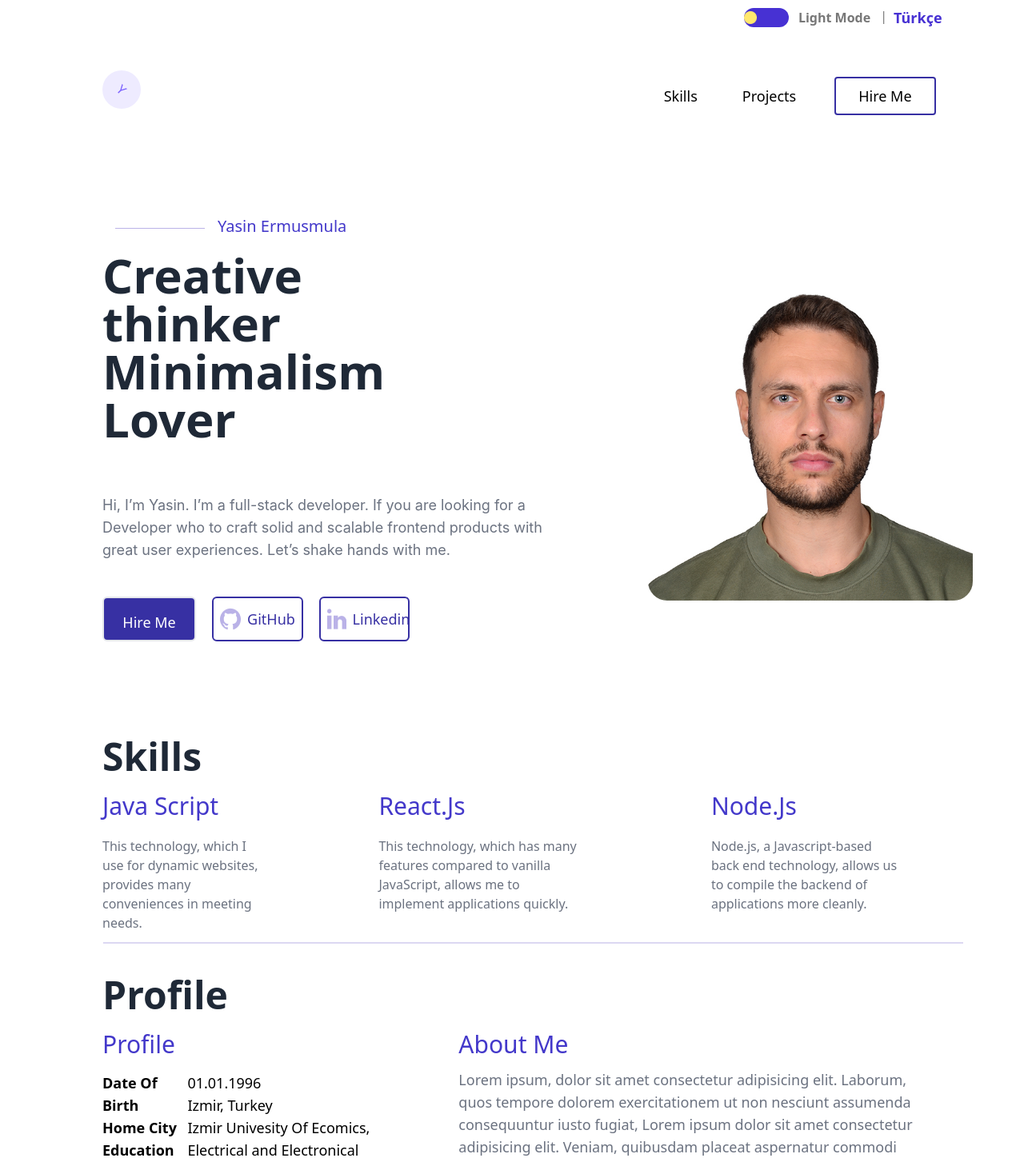
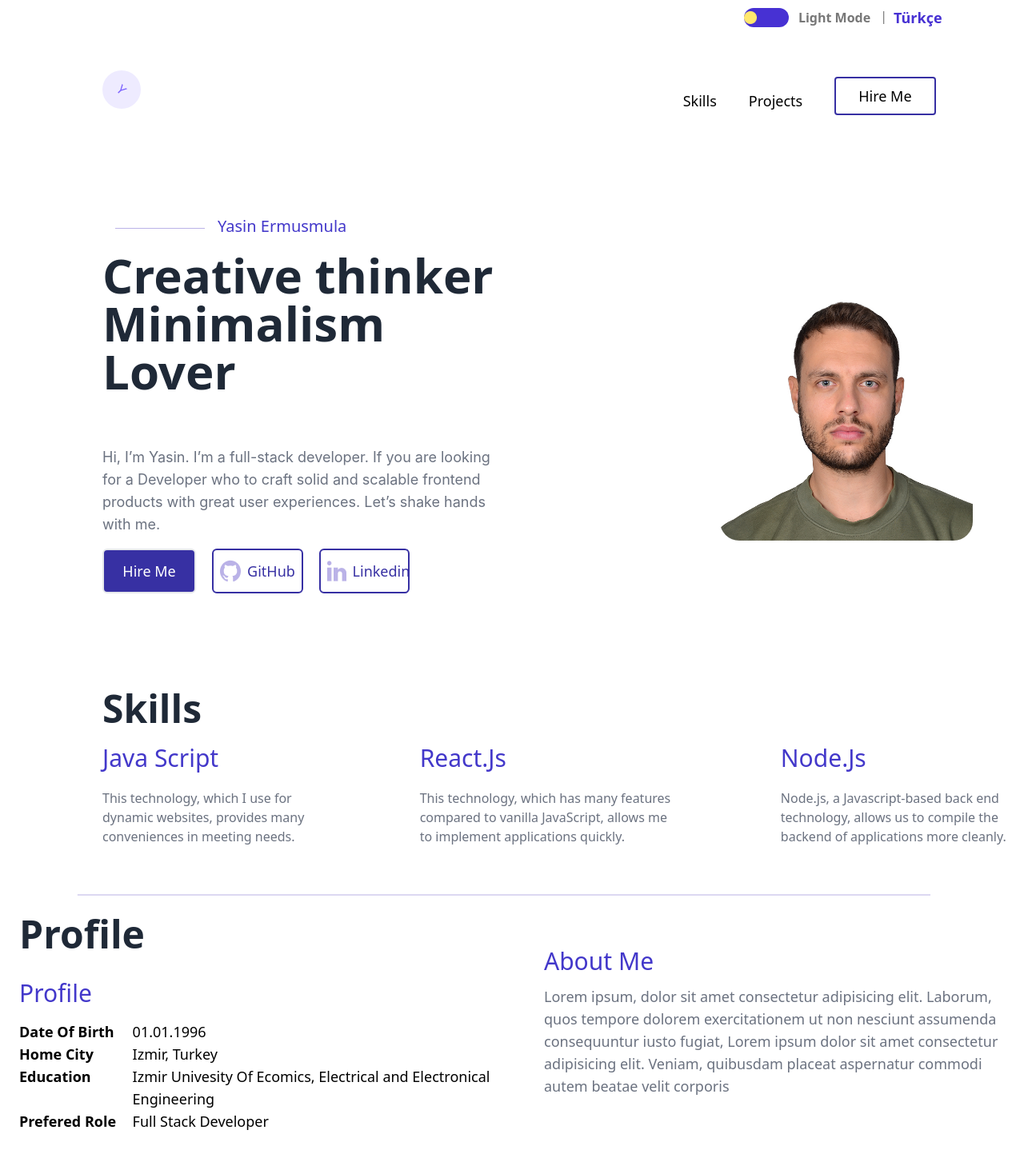
Before and after one commit to yasinermusmula/Websayfam, a React (Create React App) app in the folder web-sayfam/: page / in a window 1280 px wide. Shown: the top 1453 px of the page at 80% size. Built offline with nearby package versions, Linux system fonts and the light colour scheme.

Commit message:
some changes

```diff
--- a/web-sayfam/src/App.js
+++ b/web-sayfam/src/App.js
@@ -10,6 +10,7 @@ import "./App.css";
 import { DarkModeContext } from "./context/DarkModeContect";
 
 function App() {
+
   const [mode, setMode] = useState(
     localStorage.getItem("mode") === "light" ? "light" : "dark"
   );
--- a/web-sayfam/src/components/Footer.js
+++ b/web-sayfam/src/components/Footer.js
@@ -6,13 +6,13 @@ export default function Footer() {
   const FooterData = useSelector((store) => store.footerData);
 
   return (
-    <div className=" dark:bg-[#141414] w-full bg-[#F9F9F9] mt-20" id="hire-me">
-      <section className="flex-col ml-32 pt-32 h-full dark:bg-[#141414]">
-        <div className="dark:text-[#AEBCCF]  text-5xl not-italic font-semibold md:w-[600px]">
+    <div className=" dark:bg-[#141414] w-full bg-[#F9F9F9] mt-20 md:flex-col" id="hire-me">
+      <section className="flex-col ml-32 pt-32 h-full dark:bg-[#141414] ">
+        <div className="dark:text-[#AEBCCF]  text-5xl not-italic font-semibold ">
           {FooterData.footerText}
         </div>
 
-        <div className="flex md:flex-row flex-col justify-between my-5 md:gap-0">
+        <div className="flex flex-col justify-between my-5 md:gap-0">
           <div className=" flex flex-row h-6 mt-16 ">
             <img src={ok} alt="resim" />
             <p className="dark:text-[#BAB2E7] text-[#AF0C48] text-xl ml-3">
--- a/web-sayfam/src/components/Header.js
+++ b/web-sayfam/src/components/Header.js
@@ -36,8 +36,8 @@ export default function Header() {
   }
 
   return (
-    <header>
-      <div className="main-header pt-2 relative ">
+    <header className="md:flex-col">
+      <div className="main-header pt-2 relative md:flex-col">
         <div className="second-div ps-2 text-lg">
           <button
             onClick={changeLanguage}
@@ -49,7 +49,7 @@ export default function Header() {
         <div className="header-div text-[#777777] ">|</div>
         <div
           className="
-            dark:text-[#D9D9D9] text-black third-div md:float-right "
+            dark:text-[#D9D9D9] text-black third-div"
         >
           <button
             className="flex items-center space-x-2 w-14 h-6  dark:bg-[#3A3A3A] bg-[#4731D3] rounded-full"
@@ -71,21 +71,21 @@ export default function Header() {
             Y
           </div>
         </div>
-        <div className="flex flex-col md:flex-row m-2">
+        <div className="flex m-2 md:flex-col md:mt-8 sm:flex-col md:items-center md:justify-center">
           <button
-            className="dark:text-[#6B7280] mx-0 md:mx-2 mt-3 py-2  text-lg font-medium"
+            className="dark:text-[#6B7280] mx-0  mt-3 py-2  text-lg font-medium"
             onClick={goSkills}
           >
             {HeaderData.skills}
           </button>
           <button
-            className="dark:text-[#6B7280] mx-0 md:mx-2 mt-3 py-2 p-10 text-lg font-medium"
+            className="dark:text-[#6B7280] mx-0 mt-3 py-2 p-10 text-lg font-medium"
             onClick={goProjects}
           >
             {HeaderData.projects}
           </button>
           <button
-            className="dark:text-[#3730A3] dark:bg-[#FFFFFF] border-2 text-lg font-medium border-[#3730A3] rounded px-7 py-2 mt-3 mb-3 md:mb-0"
+            className="dark:text-[#3730A3] dark:bg-[#FFFFFF] border-2 text-lg font-medium border-[#3730A3] rounded px-7 py-2 mt-3 mb-3"
             onClick={goHireMe}
           >
             {HeaderData.hireMe}
--- a/web-sayfam/src/components/Information.js
+++ b/web-sayfam/src/components/Information.js
@@ -16,9 +16,9 @@ export default function Information() {
 
   return (
     // <div>
-    <div className="main-div flex-col md:flex-row items-center justify-center ">
+    <div className="main-div items-center md:flex-col md:mt-8">
       <div>
-        <div className="dark:text-[#B7AAFF] photo-div text-[#4338CA] text-lg md:text-xl">
+        <div className="dark:text-[#B7AAFF] photo-div text-[#4338CA] text-lg ">
           <img src={line} className="ml-20 m-4 w-28" />
           <p>{InformationData.name}</p>
         </div>
@@ -26,14 +26,14 @@ export default function Information() {
           <h2>{InformationData.titleHeader}</h2>
         </div>
         <div>
-          <div className="dark:text-[#FFFFFF] mt-16 ml-16 w-3/5 h-32 text-lg text-[#6B7280] font-inter font-normal md:w-[553px]">
+          <div className="dark:text-[#FFFFFF] mt-16 ml-16 w-3/5 h-32 text-lg text-[#6B7280] font-inter font-normal">
             {InformationData.aboutInfoBody}
           </div>
         </div>
-        <div className="flex justify-center w-96 h-20 ml-16 md:justify-start">
+        <div className="flex justify-center w-96 h-20 ml-16 md:flex-col md:justify-center md:mt-24 md:mb-6">
           <a
             href="#hire-me"
-            className="dark:bg-[#E1E1FF] dark:text-[#000000] flex justify-center p-3 w-48 h-14 text-lg font-medium text-[#FFFFFF] bg-[#3730A3] border-2 rounded-md md:py-4"
+            className="dark:bg-[#E1E1FF] dark:text-[#000000] flex justify-center p-3 w-48 h-14 text-lg font-medium text-[#FFFFFF] bg-[#3730A3] border-2 rounded-md md:ml-5 md:w-32"
           >
             {InformationData.infoHireMe}
           </a>
@@ -41,7 +41,7 @@ export default function Information() {
           <a
             href="https://github.com/yasinermusmula"
             target="_blank"
-            className="dark:bg-[#383838] dark:text-[#E1E1FF] dark:border-[#E1E1FF] ml-5 w-48 h-14 flex items-center gap-2 border-2 rounded-md p-2 text-lg border-[#3730A3] text-[#3730A3] font-medium "
+            className="dark:bg-[#383838] dark:text-[#E1E1FF] dark:border-[#E1E1FF] ml-5 w-48 h-14 flex items-center gap-2 border-2 rounded-md p-2 text-lg border-[#3730A3] text-[#3730A3] font-medium md:w-32 md:mt-4"
           >
             <img src={mode === "dark" ? gitHubDark : gitHub} alt="github" />
             {/* <i class="fa-brands fa-github"></i> */}
@@ -52,7 +52,7 @@ export default function Information() {
           <a
             href="https://www.linkedin.com/feed/"
             target="_blank"
-            className="dark:bg-[#383838] dark:text-[#E1E1FF] dark:border-[#E1E1FF] ml-5 w-48 h-14 flex items-center gap-2 border-2 rounded-md p-2 text-lg border-[#3730A3] text-[#3730A3] font-medium "
+            className="dark:bg-[#383838] dark:text-[#E1E1FF] dark:border-[#E1E1FF] ml-5 w-48 h-14 flex items-center gap-2 border-2 rounded-md p-2 text-lg border-[#3730A3] text-[#3730A3] font-medium md:w-32"
           >
             <img
               src={mode === "dark" ? linkedInDark : linkedIn}
@@ -62,7 +62,7 @@ export default function Information() {
           </a>
         </div>
       </div>
-      <div className=" h-1/5 mt-8 md:h-full">
+      <div className=" h-1/5 mt-8">
         <img
           src={InformationData.portfoliaImg}
           alt="resim"
--- a/web-sayfam/src/components/Profile.js
+++ b/web-sayfam/src/components/Profile.js
@@ -7,28 +7,31 @@ export default function Profile() {
   const ProfileDataProps = useSelector((store) => store.profileDataProps);
 
   return (
-    <div className="w-11/12 md:flex md:flex-col">
-      <img src={vector} className="ml-32 w-11/12 text-end" />
-      <h2 className="dark:text-[#AEBCCF] flex flex-row justify-start ml-32 w-36 h-12 mt-10 mb-5 text-5xl not-italic font-semibold text-[#1F2937]">
+    <div className="w-full md:mt-80">
+      <div className="md:flex-col">
+        <div className="md:mt-48">
+          <img src={vector} className="w-10/12 ml-24 text-end" />
+        </div>
+        <div className="flex md:flex-col justify-center">
+          <div className="m-6">
+            <h2 className="dark:text-[#AEBCCF] text-5xl not-italic font-semibold text-[#1F2937] mb-8">
               {ProfileData.titleProfile}
             </h2>
-      <div className="flex flex-col md:flex-row justify-start text-left ml-32 ">
             <div>
-          <div>
-            <h3 className="dark:text-[#BAB2E7] flex flex-col mb-4 text-[#4338CA] text-3xl">
+              <h3 className="dark:text-[#BAB2E7] flex mb-4 text-[#4338CA] text-3xl">
                 {ProfileData.littleTitleProfile}
               </h3>
             </div>
 
-          <div className="flex mt-4 md:mt-0 overflow-hidden">
-            <div className=" dark:text-[#FFFFFF] flex-col  md:w-48  font-semibold text-lg">
+            <div className="flex">
+              <div className=" dark:text-[#FFFFFF] w-40 font-semibold text-lg">
                 <p>{ProfileDataProps.birthDate}</p>
                 <p>{ProfileDataProps.city}</p>
                 <p>{ProfileDataProps.education}</p>
                 <br />
                 <p>{ProfileDataProps.role}</p>
               </div>
-            <div className="dark:text-[#FFFFFF] flex-col text-lg">
+              <div className="dark:text-[#FFFFFF] text-lg">
                 <p>{ProfileData.birthDate}</p>
                 <p>{ProfileData.city}</p>
                 <p>{ProfileData.education}</p>
@@ -37,17 +40,18 @@ export default function Profile() {
             </div>
           </div>
 
-        <div className="flex flex-col mt-10 md:ml-0 md:mt-0 md:pl-8">
-          <h3 className="dark:text-[#BAB2E7] text-[#4338CA] text-3xl">
+          <div className="flex flex-col justify-center">
+            <h3 className="dark:text-[#BAB2E7] flex md:text-center text-[#4338CA] text-3xl">
               {ProfileData.aboutMeTitle}
             </h3>
-          <div className="flex">
-            <p className="dark:text-[#FFFFFF] mt-3 w-[600px] h-36 text-lg text-[#6B7280] md:flex-col">
+            <div className="flex md:text-center">
+              <p className="dark:text-[#FFFFFF] mt-3 w-[600px] h-36 text-lg text-[#6B7280]">
                 {ProfileData.aboutInfo}
               </p>
             </div>
           </div>
         </div>
       </div>
+    </div>
   );
 }
--- a/web-sayfam/src/components/Skills.js
+++ b/web-sayfam/src/components/Skills.js
@@ -7,18 +7,18 @@ export default function Skills() {
   // const { mode } = useContext(DarkModeContext);
 
   return (
-    <div id="skills" className=" h-72 mt-16 md:w-full ">
-      <div className="sm:flex flex-col">
+    <div id="skills" className=" h-72 mt-16 md:flex-col">
+      <div className="flex flex-col">
         <div className="dark:text-[#AEBCCF] ml-32 mt-8 text-5xl not-italic font-semibold w-1/3 text-[#1F2937]">
           <p>{SkillsData.title}</p>
         </div>
-        <div className="flex sm:flex-row flex-col ml-32 mt-5">
+        <div className="flex mt-5 md:flex-col">
           {SkillsData.skills.map((key) => (
-            <div key={key.id} className="sm:mb-10">
-              <p className="dark:text-[#BAB2E7] text-[#4338CA] text-3xl mr-4">
+            <div key={key.id} className="md:mt-3 ml-32">
+              <p className="dark:text-[#BAB2E7] text-[#4338CA] text-3xl">
                 {key.skill}
               </p>
-              <div className="dark:text-[#FFFFFF] text-[#6B7280] w-full sm:w-3/5 mt-5">
+              <div className="dark:text-[#FFFFFF] text-[#6B7280]  mt-5">
                 {key.aboutSkill}
               </div>
             </div>
--- a/web-sayfam/tailwind.config.js
+++ b/web-sayfam/tailwind.config.js
@@ -8,6 +8,22 @@ module.exports = {
         inter: ["Inter", "san-serif"],
       },
     },
+     screens: {
+      '2xl': {'max': '1535px'},
+      // => @media (max-width: 1535px) { ... }
+
+      'xl': {'max': '1279px'},
+      // => @media (max-width: 1279px) { ... }
+
+      'lg': {'max': '1023px'},
+      // => @media (max-width: 1023px) { ... }
+
+      'md': {'max': '767px'},
+      // => @media (max-width: 767px) { ... }
+
+      'sm': {'max': '639px'},
+      // => @media (max-width: 639px) { ... }
+    }
   },
   plugins: [],
 };
```
Also changed, not shown: web-sayfam/src/components/Projects.js (+5 -5 lines). Lines whose indentation alone changed are shown as unchanged.
